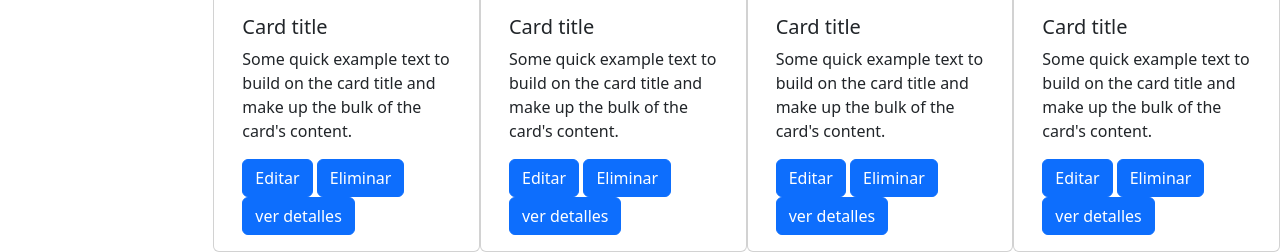
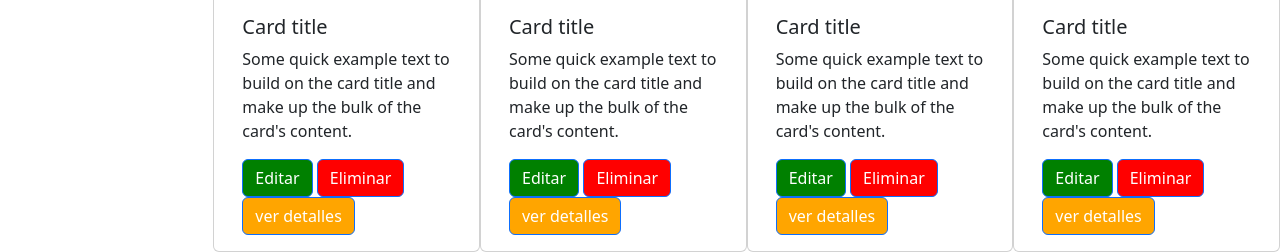
Before and after one commit to FranciscoD2001/unidad4, a PHP site: page /products in a window 1280 px wide. Shown: the part 1127-1379 px from the top of the page. Run offline with PHP 8.4, Linux system fonts and the light colour scheme.

Commit message:
Se cambiaron los colores de los botones

```diff
--- a/products/index.php
+++ b/products/index.php
@@ -84,9 +84,9 @@
               <div class="card-body">
                 <h5 class="card-title">Card title</h5>
                 <p class="card-text">Some quick example text to build on the card title and make up the bulk of the card's content.</p>
-                <a href="#" class="btn btn-primary">Editar</a>
-                <a href="#" class="btn btn-primary">Eliminar</a>
-                <a href="#" class="btn btn-primary">ver detalles</a>
+                <a href="#" class="btn btn-primary" style="background-color: green">Editar</a>
+                <a href="#" class="btn btn-primary" style="background-color: red">Eliminar</a>
+                <a href="#" class="btn btn-primary" style="background-color: #ffa500">ver detalles</a>
               </div>
             </div><?php } ?>
         </div>
```
